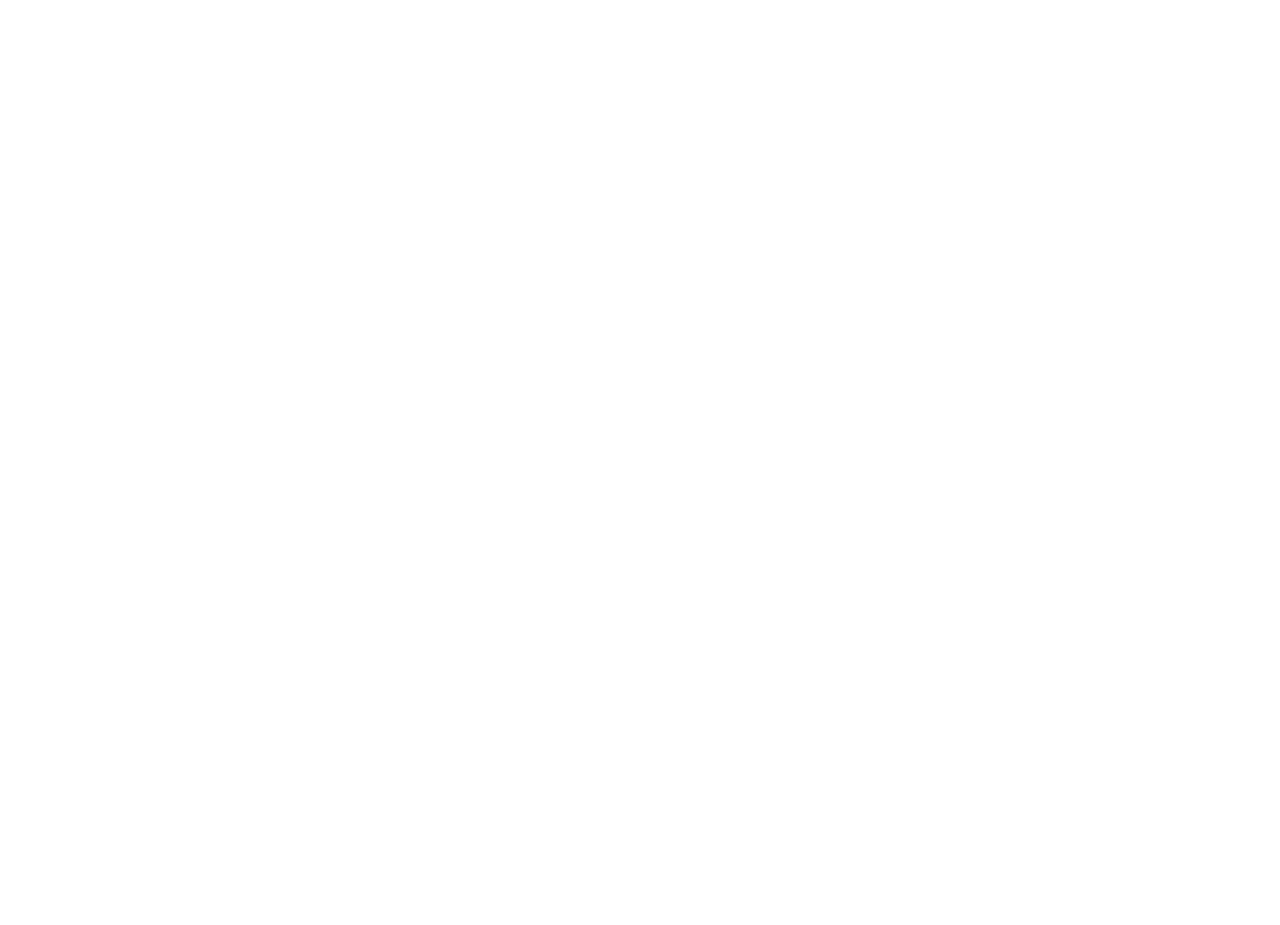
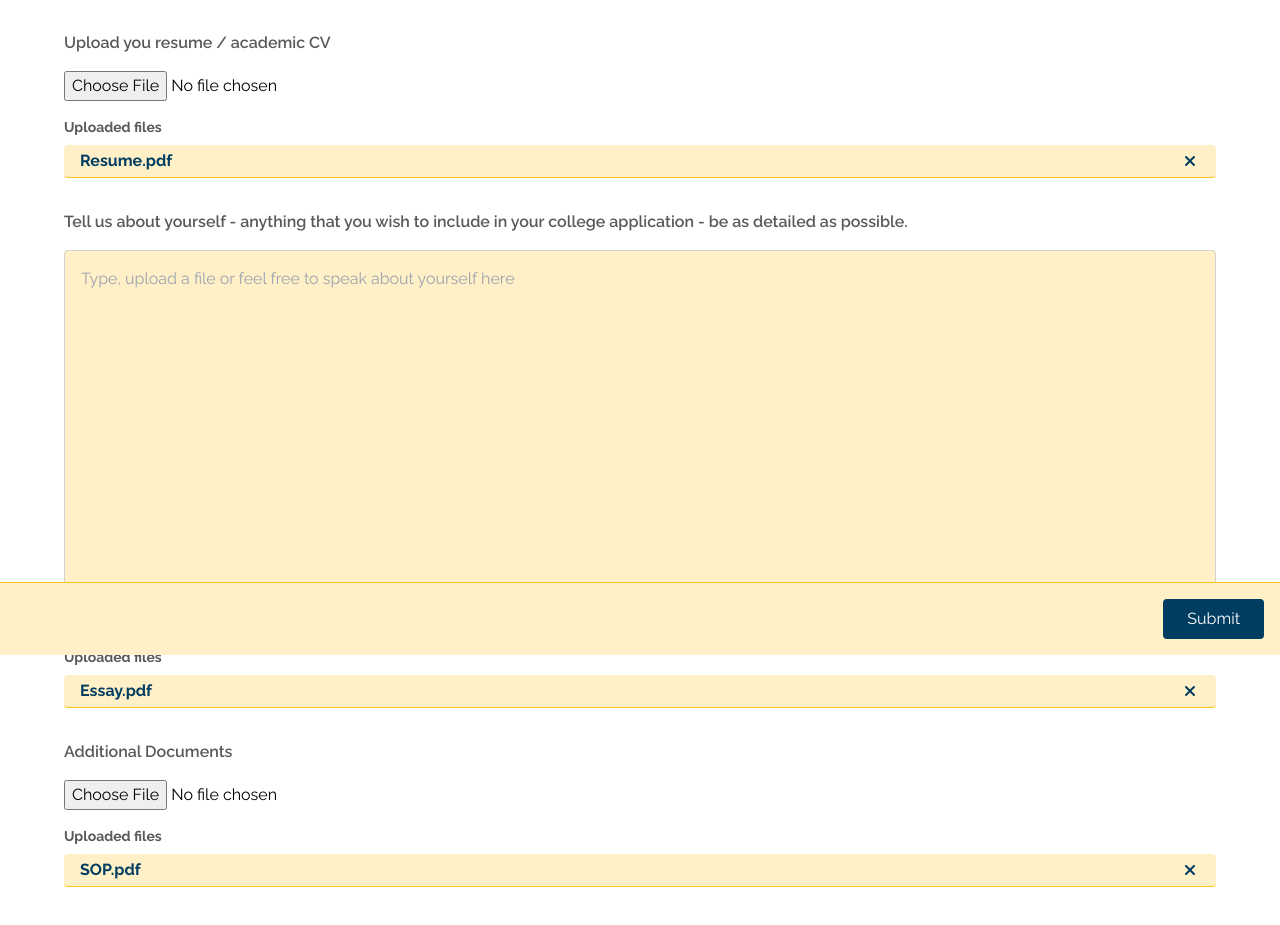
Before and after one commit to logolica99/counsellorai, a React (Vite) app: page /profile in a window 1280 px wide. Shown: the part 145-1070 px from the top of the page. Before the commit the page ends 800 px from the top, so only its background shows below. Built offline with nearby package versions, Linux system fonts and the light colour scheme.

Commit message:
some updates

```diff
--- a/package.json
+++ b/package.json
@@ -10,6 +10,9 @@
     "preview": "vite preview"
   },
   "dependencies": {
+    "@fortawesome/fontawesome-svg-core": "^6.5.2",
+    "@fortawesome/free-solid-svg-icons": "^6.5.2",
+    "@fortawesome/react-fontawesome": "^0.2.0",
     "react": "^18.2.0",
     "react-dom": "^18.2.0",
     "react-router-dom": "^6.22.3"
--- a/src/Pages/ApplicationPage.jsx
+++ b/src/Pages/ApplicationPage.jsx
@@ -1,7 +1,20 @@
-import React from 'react'
+import { faClose, faUpload } from "@fortawesome/free-solid-svg-icons";
+import { FontAwesomeIcon } from "@fortawesome/react-fontawesome";
+
+import React from "react";
 
 export default function ApplicationPage() {
   return (
-    <div>ApplicationPage</div>
-  )
+    <div className="mb-32">
+
+
+
+      <div className="mt-8 fixed w-full left-0 bottom-0 border-t border-[#FFC422] bg-lightCream py-4 px-4 ">
+        <div className="flex justify-end">
+
+        <button className="bg-darkBlue text-white px-6 py-2 rounded hover:bg-opacity-70 duration-150   ease-in-out">Submit</button>
+        </div>
+      </div>
+    </div>
+  );
 }
--- a/src/Pages/DashboardPage.jsx
+++ b/src/Pages/DashboardPage.jsx
@@ -1,35 +1,54 @@
 import React from "react";
 import { formatTime } from "../helpers";
 import { Link } from "react-router-dom";
+import { FontAwesomeIcon } from "@fortawesome/react-fontawesome";
+import { faAdd } from "@fortawesome/free-solid-svg-icons";
 
 export default function DashboardPage() {
   return (
-    <div>
-      <h1 className="text-3xl mt-10 font-bold text-[#5A5959]">Applications</h1>
+    <div className="mt-16">
+      <div>
+        <Link
+          to="/new-application"
+          className="flex mt-6   rounded  items-center bg-lightCream px-6 py-4 border-b border-[#FFC422] hover:bg-opacity-70 duration-100 ease-in-out cursor-pointer"
+        >
+          <FontAwesomeIcon icon={faAdd} className="text-darkBlue mr-4" />
+          <p className="text-darkBlue font-bold">New Application</p>
+        </Link>
+      </div>
+
+      <h1 className="text-3xl mt-10 font-bold text-gray">Applications</h1>
 
       <div className="mt-6">
-        <Link to="/application/12" className="flex mt-6  rounded justify-between items-center bg-lightCream px-6 py-4 border-b border-[#FFC422] hover:bg-opacity-70 duration-100 ease-in-out cursor-pointer">
+        <Link
+          to="/application/12"
+          className="flex mt-6  rounded justify-between items-center bg-lightCream px-6 py-4 border-b border-[#FFC422] hover:bg-opacity-70 duration-100 ease-in-out cursor-pointer"
+        >
           <p className="text-darkBlue font-bold">University of Pennsylvania</p>
           <p className="text-[#8C722C] text-[12px]">
             {formatTime(new Date().getTime())}
           </p>
         </Link>
 
-        <Link to="/application/12" className="flex mt-6  rounded justify-between items-center bg-lightCream px-6 py-4 border-b border-[#FFC422] hover:bg-opacity-70 duration-100 ease-in-out cursor-pointer">
+        <Link
+          to="/application/12"
+          className="flex mt-6  rounded justify-between items-center bg-lightCream px-6 py-4 border-b border-[#FFC422] hover:bg-opacity-70 duration-100 ease-in-out cursor-pointer"
+        >
           <p className="text-darkBlue font-bold">University of Pennsylvania</p>
           <p className="text-[#8C722C] text-[12px]">
             {formatTime(new Date().getTime())}
           </p>
         </Link>
 
-        <Link to="/application/12" className="flex mt-6  rounded justify-between items-center bg-lightCream px-6 py-4 border-b border-[#FFC422] hover:bg-opacity-70 duration-100 ease-in-out cursor-pointer">
+        <Link
+          to="/application/12"
+          className="flex mt-6  rounded justify-between items-center bg-lightCream px-6 py-4 border-b border-[#FFC422] hover:bg-opacity-70 duration-100 ease-in-out cursor-pointer"
+        >
           <p className="text-darkBlue font-bold">University of Pennsylvania</p>
           <p className="text-[#8C722C] text-[12px]">
             {formatTime(new Date().getTime())}
           </p>
         </Link>
-
-
       </div>
     </div>
   );
--- a/src/Pages/Homepage.jsx
+++ b/src/Pages/Homepage.jsx
@@ -8,7 +8,7 @@
     <div className="">
       <Nav />
       <div className="flex flex-col justify-center h-full min-h-[80vh] w-[90%] md:w-[80%] mx-auto">
-        <h1 className="text-[#003554] leading-none text-[40px] md:text-[70px] font-bold text-center">
+        <h1 className="text-darkBlue leading-none text-[40px] md:text-[70px] font-bold text-center">
           Craft Your Future <br />
           Today
         </h1>
--- a/src/Pages/NewApplicationPage.jsx
+++ b/src/Pages/NewApplicationPage.jsx
@@ -1,7 +1,95 @@
-import React from 'react'
+import React from "react";
+import { faClose, faUpload } from "@fortawesome/free-solid-svg-icons";
+import { FontAwesomeIcon } from "@fortawesome/react-fontawesome";
 
 export default function NewApplicationPage() {
   return (
-    <div>NewApplicationPage</div>
-  )
+    <div className="mb-32">
+      <h1 className="text-3xl mt-10 font-semibold text-gray">
+        New Application Info
+      </h1>
+      <div className="mt-8">
+        <div>
+          <p className="text-gray font-semibold">University Name</p>
+          <input className="mt-1 px-4 py-2 bg-lightCream w-full outline-none rounded "></input>
+        </div>
+
+        <div className="mt-8">
+          <p className="text-gray font-semibold">Program Name</p>
+          <input className="mt-1 px-4 py-2 bg-lightCream w-full outline-none rounded "></input>
+        </div>
+        <div className="mt-8">
+          <p className="text-gray font-semibold">Session</p>
+          <input className="mt-1 px-4 py-2 bg-lightCream w-full outline-none rounded "></input>
+        </div>
+      </div>
+
+
+      <div className="mt-8">
+        <p className="text-gray font-semibold">
+          Upload Screenshots of Admission Queries
+        </p>
+        <input className="mt-4" type="file"></input>
+        <div className="mt-4">
+
+          <div className="flex flex-wrap gap-8 mt-2">
+
+          <div className="relative">
+            <img
+              src="https://hatrabbits.com/wp-content/uploads/2017/01/random.jpg"
+              alt=""
+              className="w-[200px]"
+            />
+            <div>
+              <FontAwesomeIcon
+                icon={faClose}
+                className="text-white -right-3 -top-3 bg-red p-1 px-[6px] rounded-full absolute cursor-pointer hover:scale-105"
+              />
+            </div>
+          </div>
+          <div className="relative">
+            <img
+              src="https://hatrabbits.com/wp-content/uploads/2017/01/random.jpg"
+              alt=""
+              className="w-[200px]"
+            />
+            <div>
+              <FontAwesomeIcon
+                icon={faClose}
+                className="text-white -right-3 -top-3 bg-red p-1 px-[6px] rounded-full absolute cursor-pointer hover:scale-105"
+              />
+            </div>
+          </div>
+          <div className="relative">
+            <img
+              src="https://hatrabbits.com/wp-content/uploads/2017/01/random.jpg"
+              alt=""
+              className="w-[200px]"
+            />
+            <div>
+              <FontAwesomeIcon
+                icon={faClose}
+                className="text-white -right-3 -top-3 bg-red p-1 px-[6px] rounded-full absolute cursor-pointer hover:scale-105"
+              />
+            </div>
+          </div>
+
+          </div>
+        </div>
+      </div>
+
+
+
+
+
+      <div className="mt-8 fixed w-full left-0 bottom-0 border-t border-[#FFC422] bg-lightCream py-4 px-4 ">
+        <div className="flex justify-end">
+          <button className="bg-darkBlue text-white px-6 py-2 rounded hover:bg-opacity-70 duration-150   ease-in-out">
+            Submit
+          </button>
+        </div>
+      </div>
+
+    </div>
+  );
 }
--- a/src/Pages/ProfilePage.jsx
+++ b/src/Pages/ProfilePage.jsx
@@ -1,7 +1,82 @@
-import React from 'react'
+import { faClose, faUpload } from "@fortawesome/free-solid-svg-icons";
+import { FontAwesomeIcon } from "@fortawesome/react-fontawesome";
 
 export default function ProfilePage() {
   return (
-    <div>ProfilePage</div>
-  )
+    <div className="mb-32">
+      <h1 className="text-3xl mt-10 font-semibold text-gray">
+        Tell us about yourself
+      </h1>
+      <div className="mt-8">
+        <div>
+          <p className="text-gray font-semibold">
+            Upload you resume / academic CV
+          </p>
+          <input className="mt-4" type="file"></input>
+
+          <div className="mt-4">
+            <p className="text-gray text-sm font-bold ">Uploaded files</p>
+            <div className="flex mt-2 rounded justify-between items-center bg-lightCream px-4 py-1 border-b border-[#FFC422] ">
+              <p className="text-darkBlue font-bold">Resume.pdf</p>
+              <FontAwesomeIcon
+                icon={faClose}
+                className="text-darkBlue cursor-pointer p-1 hover:bg-gray/[.1] rounded-full"
+              />
+            </div>
+          </div>
+        </div>
+        <div className="mt-8">
+          <p className="text-gray font-semibold">
+            Tell us about yourself - anything that you wish to include in your
+            college application - be as detailed as possible.
+          </p>
+          <div className="w-full  bg-lightCream  rounded mt-4 border px-4 py-4  border-[#D2D2D2]">
+            <textarea
+              placeholder="Type, upload a file or feel free to speak about yourself here "
+              className="w-full outline-none bg-lightCream rounded  min-h-[40vh] resize-none "
+            ></textarea>
+            <div className="flex justify-end mr-1">
+              <FontAwesomeIcon
+                icon={faUpload}
+                className="text-darkBlue text-xl"
+              />
+            </div>
+          </div>
+          <div className="mt-4">
+            <p className="text-gray text-sm font-bold ">Uploaded files</p>
+            <div className="flex mt-2 rounded justify-between items-center bg-lightCream px-4 py-1 border-b border-[#FFC422] ">
+              <p className="text-darkBlue font-bold">Essay.pdf</p>
+              <FontAwesomeIcon
+                icon={faClose}
+                className="text-darkBlue cursor-pointer p-1 hover:bg-gray/[.1] rounded-full"
+              />
+            </div>
+          </div>
+        </div>
+
+        <div className="mt-8">
+          <p className="text-gray font-semibold">Additional Documents</p>
+          <input className="mt-4" type="file"></input>
+          <div className="mt-4">
+            <p className="text-gray text-sm font-bold ">Uploaded files</p>
+            <div className="flex mt-2 rounded justify-between items-center bg-lightCream px-4 py-1 border-b border-[#FFC422] ">
+              <p className="text-darkBlue font-bold">SOP.pdf</p>
+              <FontAwesomeIcon
+                icon={faClose}
+                className="text-darkBlue cursor-pointer p-1 hover:bg-gray/[.1] rounded-full"
+              />
+            </div>
+          </div>
+        </div>
+      </div>
+
+      <div className="mt-8 fixed w-full left-0 bottom-0 border-t border-[#FFC422] bg-lightCream py-4 px-4 ">
+        <div className="flex justify-end">
+          <button className="bg-darkBlue text-white px-6 py-2 rounded hover:bg-opacity-70 duration-150   ease-in-out">
+            Submit
+          </button>
+        </div>
+      </div>
+    </div>
+  );
 }
--- a/tailwind.config.js
+++ b/tailwind.config.js
@@ -10,7 +10,8 @@
         red: "#F03A47",
         darkBlue: "#003D61",
         cream: "#DFCD9B",
-        lightCream:"#FFF0C7"
+        lightCream:"#FFF0C7",
+        gray:"#5A5959"
       },
     },
   },
```
Also changed, not shown: 1 other file (tests, documents, lock files or other folders).
